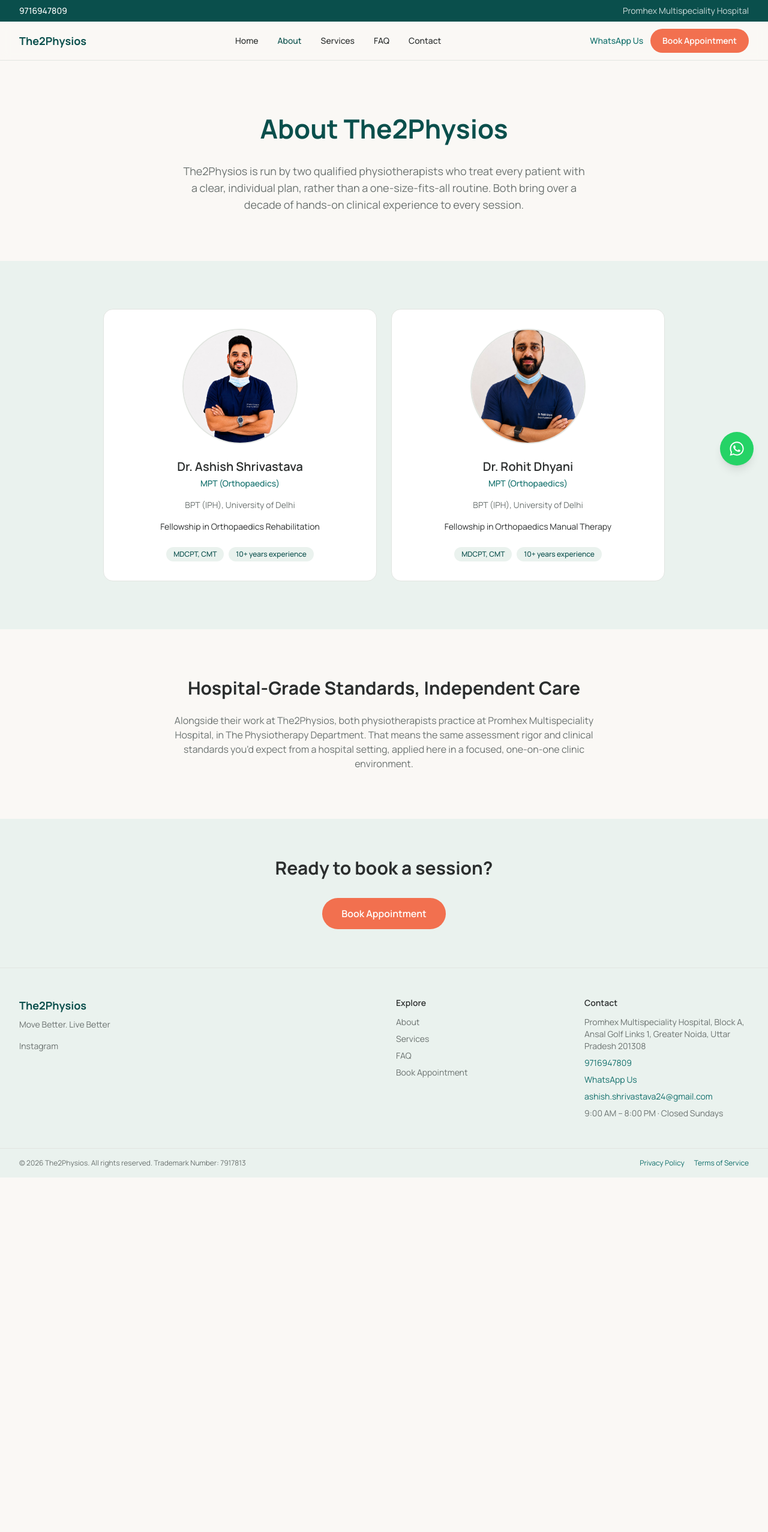
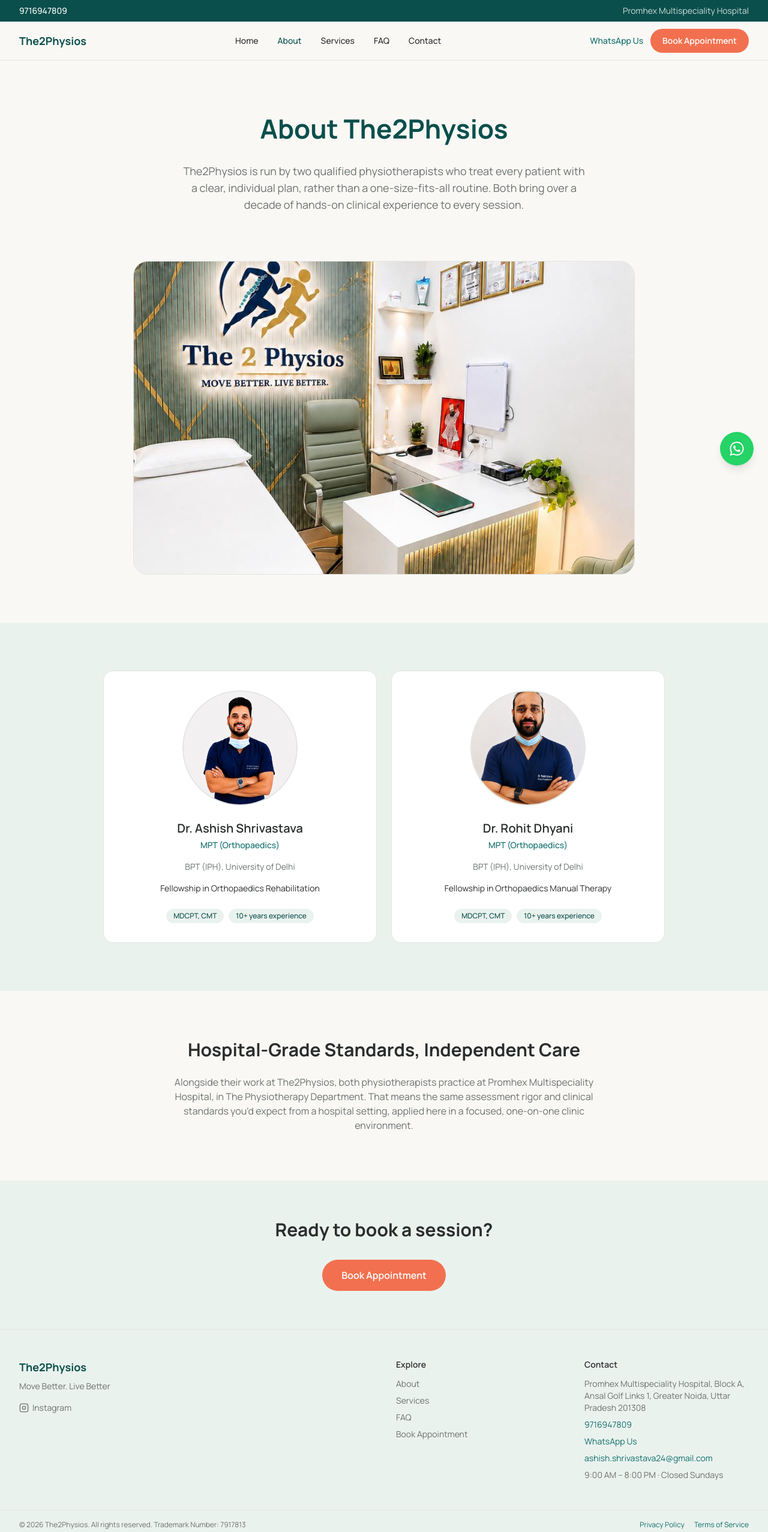
Before and after one commit to prthm412/clinic-website, a Next.js app: page /about in a window 1280 px wide. Shown: the top 2554 px of the page at 60% size. Before the commit the page ends 1963 px from the top, so only its background shows below. Built offline with nearby package versions, Linux system fonts and the light colour scheme.

Commit message:
Added Clinic photo in About page and made Instagram Logo in Footer

```diff
--- a/app/about/page.tsx
+++ b/app/about/page.tsx
@@ -1,6 +1,7 @@
 import Link from "next/link";
 import { clinicConfig } from "@/content/clinic-config";
 import PhysioCard from "@/components/PhysioCard";
+import Image from "next/image";
 
 export default function AboutPage() {
   return (
@@ -17,6 +18,20 @@
             one-size-fits-all routine. Both bring over a decade of hands-on
             clinical experience to every session.
           </p>
+        </div>
+      </section>
+
+      {/* Clinic space */}
+      <section className="bg-bg">
+        <div className="mx-auto max-w-[900px] px-4 sm:px-6 lg:px-8 pb-16 sm:pb-20">
+          <div className="relative mx-auto aspect-[16/10] w-full overflow-hidden rounded-3xl border border-border">
+            <Image
+              src="/images/cabin.jpeg"
+              alt={`${clinicConfig.name} treatment room`}
+              fill
+              className="object-cover"
+            />
+          </div>
         </div>
       </section>
 
--- a/components/Footer.tsx
+++ b/components/Footer.tsx
@@ -15,8 +15,21 @@
                 href={clinicConfig.social.instagram}
                 target="_blank"
                 rel="noopener noreferrer"
-                className="text-muted hover:text-primary"
+                className="flex items-center gap-1.5 text-muted hover:text-primary"
               >
+                <svg
+                  width="16"
+                  height="16"
+                  viewBox="0 0 24 24"
+                  fill="none"
+                  stroke="currentColor"
+                  strokeWidth="2"
+                  aria-hidden="true"
+                >
+                  <rect x="2" y="2" width="20" height="20" rx="5" />
+                  <circle cx="12" cy="12" r="4" />
+                  <circle cx="17.5" cy="6.5" r="1" fill="currentColor" stroke="none" />
+                </svg>
                 Instagram
               </a>
             )}
```
